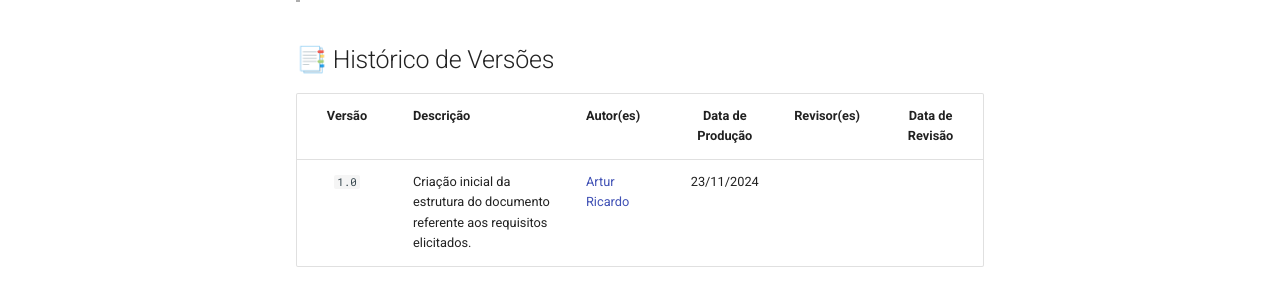
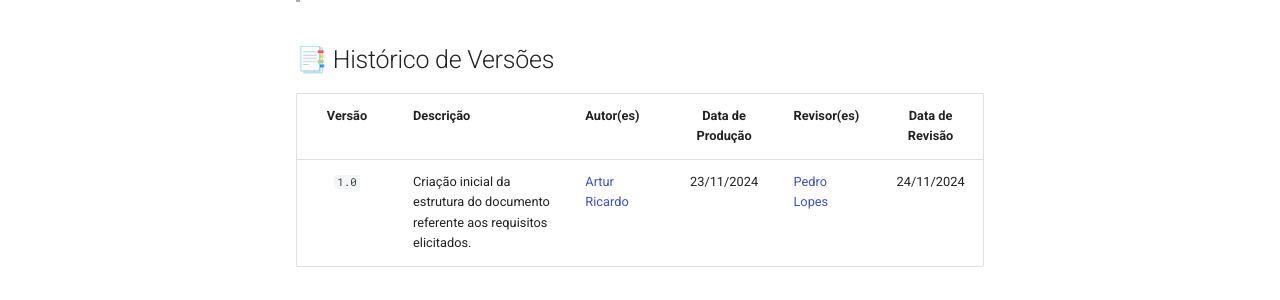
Before and after one commit to Requisitos-de-Software/2024.2-MeuSUSDigital, an MkDocs documentation site: the page built from docs/elicitacao/requisitos-elicitados.md, in a window 1280 px wide and 900 px high, scrolled down 1018 px. Shown: the part 549-849 px from the top of the window. Built offline with MkDocs 1.6.1 and Material for MkDocs 9.7.7, drawn with Linux system fonts in a browser that asks for light colours.

Commit message:
correcao de link

```diff
--- a/docs/elicitacao/requisitos-elicitados.md
+++ b/docs/elicitacao/requisitos-elicitados.md
@@ -6,7 +6,7 @@
 
 Requisitos são condições ou capacidades que um sistema (como um aplicativo, por exemplo) deve atender para resolver problemas ou alcançar objetivos, documentando necessidades e restrições. Os requisitos funcionais definem as funcionalidades específicas do sistema, enquanto os não funcionais abrangem qualidades como desempenho, segurança e usabilidade. Implementá-los adequadamente, após sua elicitação por meio de uma ou mais técnicas, é crucial para alinhar o desenvolvimento às expectativas, reduzir custos e retrabalho, garantir qualidade e minimizar falhas, criando sistemas eficazes e alinhados às necessidades dos usuários.
 
-Este documento reúne todos os requisitos, tanto funcionais quanto não funcionais, elicitados através das técnicas de [Análise de Documentos](tecnicas/analise-de-documentos.md), [Grupo de Foco](tecnicas/grupo-de-foco.md), [Introspecção](tecnicas/introspeccao.md), [Observação](tecnicas/observacao.md) e [Questionário](tecnicas/questionario.md).
+Este documento reúne todos os requisitos, tanto funcionais quanto não funcionais, elicitados através das técnicas de [Análise de Documentos](tecnicas/analise-de-documentos.md), [Grupo de Foco](tecnicas/grupo-de-foco.md), [Introspecção](tecnicas/introspeccao.md), [Observação](tecnicas/observacao.md) e [Questionário](analise-perfil-usuario/questionario.md).
 
 
 
@@ -74,4 +74,4 @@ Na **Tabela 2**, temos a relação de requisitos elicitados para o Meu SUS Digit
 
 | Versão | Descrição | Autor(es) | Data de Produção | Revisor(es) | Data de Revisão |
 | :----: | --------- | --------- | :--------------: | ----------- | :-------------: |
-| `1.0`  | Criação inicial da estrutura do documento referente aos requisitos elicitados. | [Artur Ricardo](https://github.com/algorithmorphic) | 23/11/2024 |  |  |
+| `1.0`  | Criação inicial da estrutura do documento referente aos requisitos elicitados. | [Artur Ricardo](https://github.com/algorithmorphic) | 23/11/2024 | [Pedro Lopes](https://github.com/pLopess) | 24/11/2024 |
```
